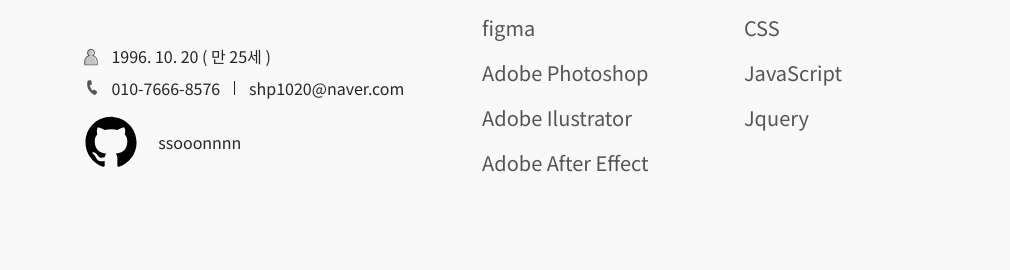
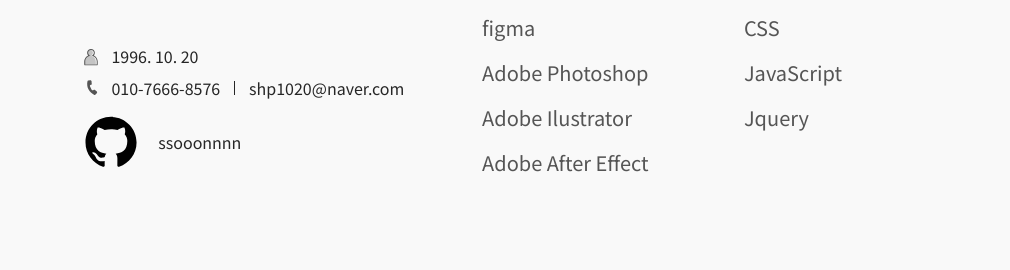
Before and after one commit to ssooonnnn/portfolio, a plain HTML site: page index.html in a window 1280 px wide. Shown: the part 530-800 px from the top of the page, without its empty margins (142-1152 px from the left). Drawn offline with nearby package versions, Linux system fonts and the light colour scheme.

Commit message:
Update index.html

```diff
--- a/index.html
+++ b/index.html
@@ -154,7 +154,7 @@
                                         <path fill-rule="evenodd" clip-rule="evenodd" d="M11 12.2412C12.6569 12.2412 14 10.8981 14 9.24121C14 7.58436 12.6569 6.24121 11 6.24121C9.34315 6.24121 8 7.58436 8 9.24121C8 10.8981 9.34315 12.2412 11 12.2412ZM11 12.2412C14.3137 12.2412 17 14.9275 17 18.2412V21.2412H5V18.2412C5 14.9275 7.68629 12.2412 11 12.2412Z" fill="#C4C4C4"/>
                                         <path fill-rule="evenodd" clip-rule="evenodd" d="M16 9.24121C16 10.2651 15.6153 11.1991 14.9826 11.9066C17.3569 13.0265 19 15.442 19 18.2412V21.2412C19 21.7935 18.5523 22.2412 18 22.2412H6C5.44772 22.2412 5 21.7935 5 21.2412V18.2412C5 15.442 6.64307 13.0265 9.01739 11.9066C8.38468 11.1991 8 10.2651 8 9.24121C8 7.03207 9.79086 5.24121 12 5.24121C14.2091 5.24121 16 7.03207 16 9.24121ZM15 9.24121C15 10.8981 13.6569 12.2412 12 12.2412C10.3431 12.2412 9 10.8981 9 9.24121C9 7.58436 10.3431 6.24121 12 6.24121C13.6569 6.24121 15 7.58436 15 9.24121ZM12 12.2412C8.68629 12.2412 6 14.9275 6 18.2412V21.2412H18V18.2412C18 14.9275 15.3137 12.2412 12 12.2412Z" fill="#555555"/>
                                         </svg>
-                                    <span>1996. 10. 20 ( 만 25세 )</span>
+                                    <span>1996. 10. 20</span>
                                 </div>
                                 <div class="call">
                                     <svg class="call-icon" width="24" height="25" viewBox="0 0 24 25" fill="none" xmlns="http://www.w3.org/2000/svg">
```
